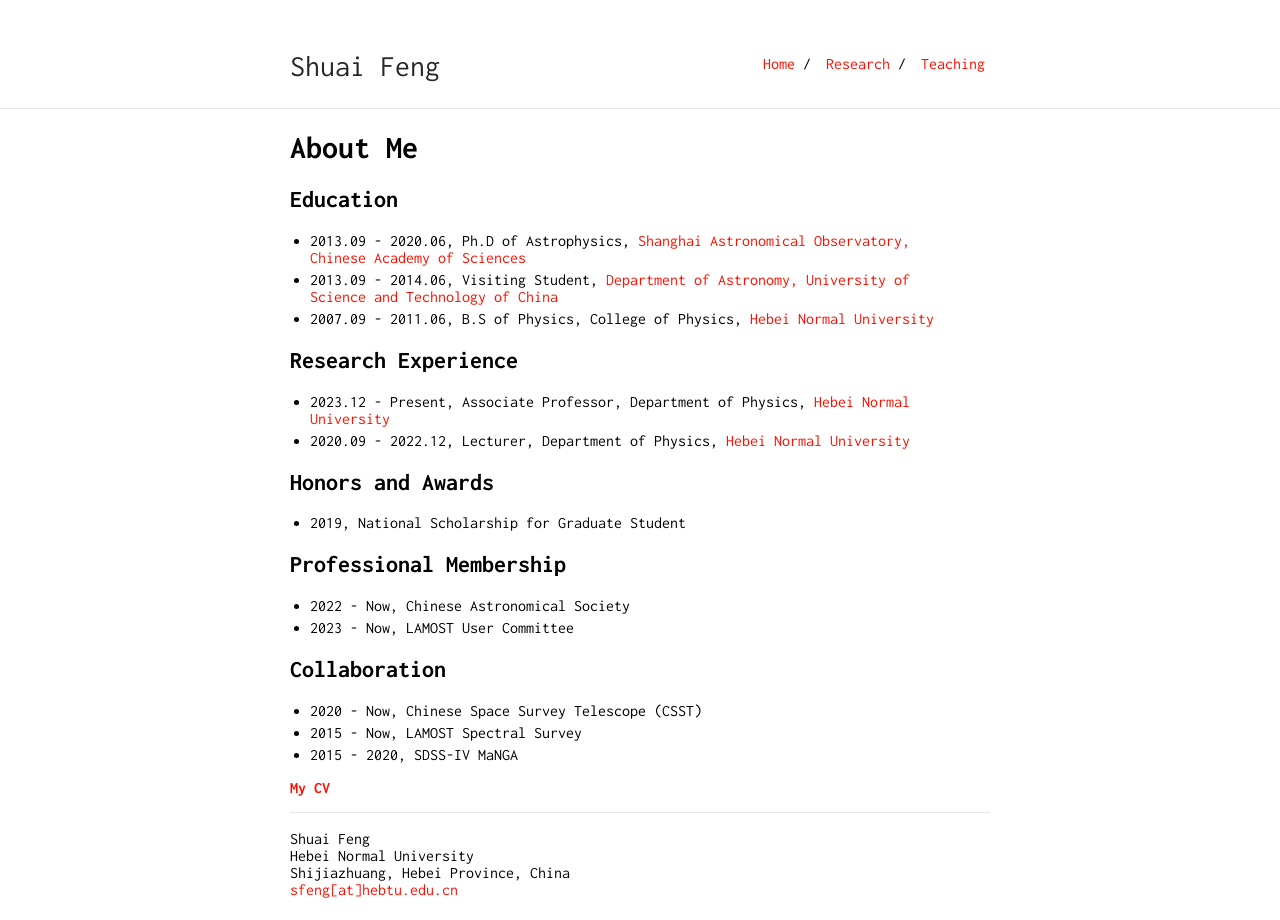
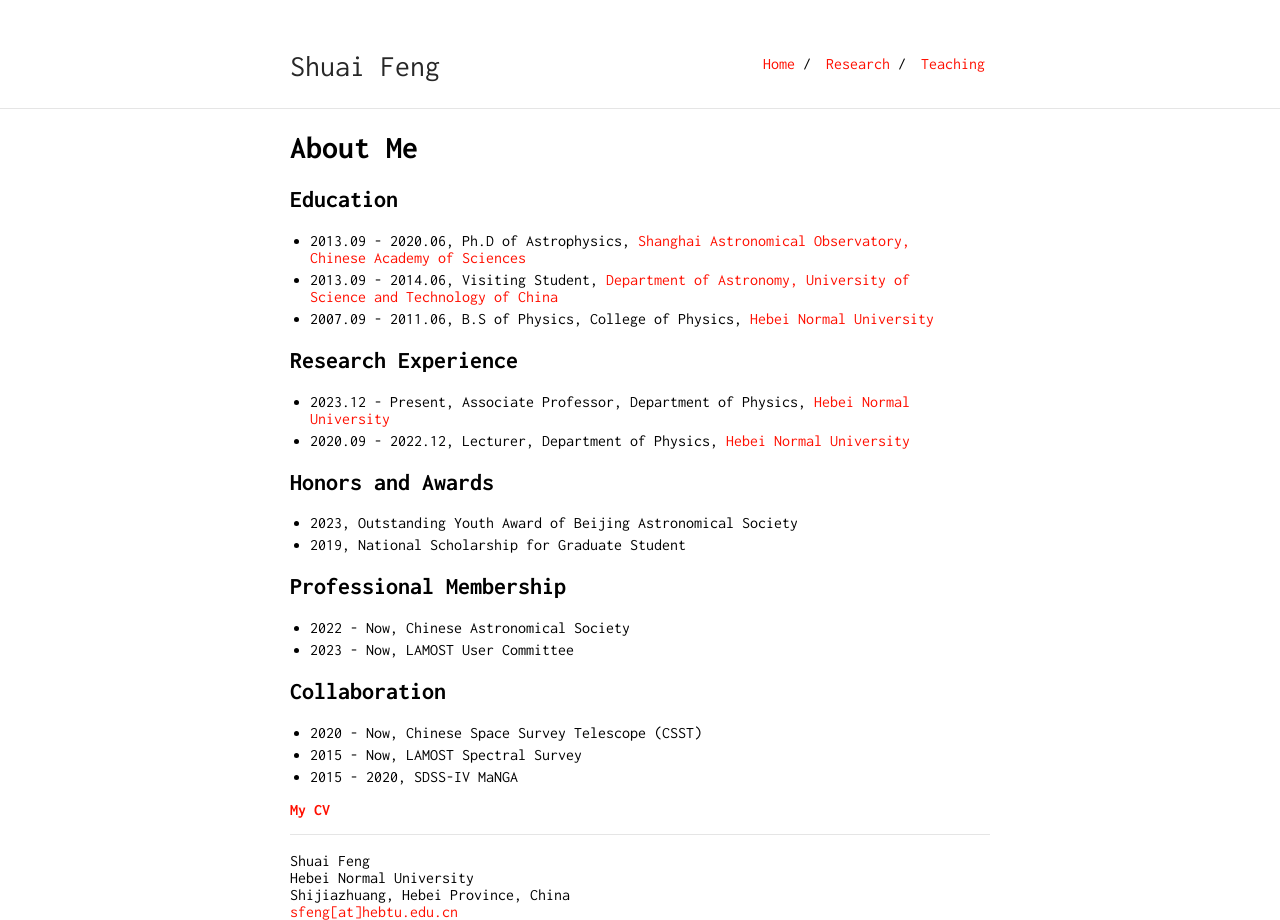
Before and after one commit to fengshuai0210/fengshuai0210.github.io, a Jekyll site: the page built from cv.md, in a window 1280 px wide. Built offline with Jekyll 4.4.1, drawn with Linux system fonts in a browser that asks for light colours; our own code applies the rules of GitHub Pages for plain Markdown files.

Commit message:
Update cv.md

```diff
--- a/cv.md
+++ b/cv.md
@@ -17,6 +17,7 @@ layout: default
 
 ## Honors and Awards
 
+* 2023, Outstanding Youth Award of Beijing Astronomical Society
 * 2019, National Scholarship for Graduate Student
 
 ## Professional Membership
```
